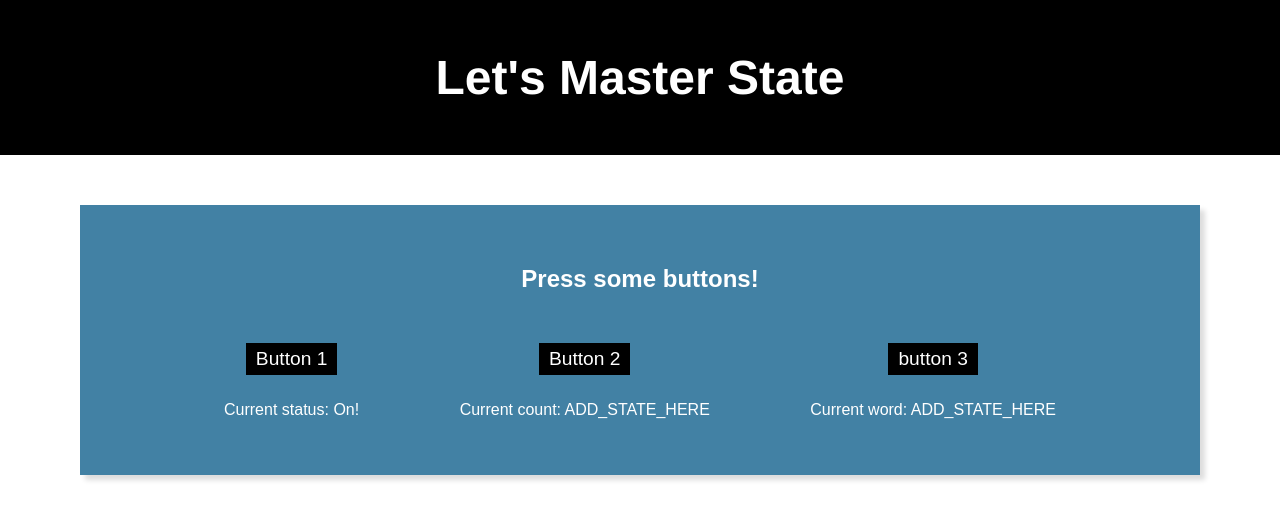
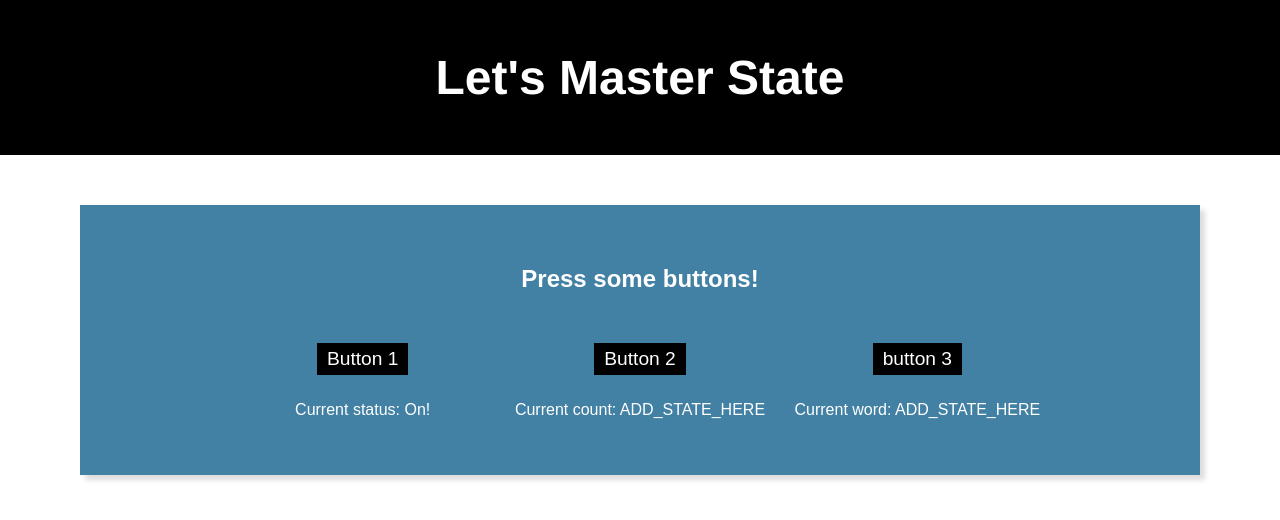
Before and after one commit to upperlinecode/three-button-react-lab, a React (Create React App) app: page / in a window 1280 px wide. Shown: the top 520 px of the page. Built offline with nearby package versions, Linux system fonts and the light colour scheme.

Commit message:
updates styling

```diff
--- a/src/App.css
+++ b/src/App.css
@@ -22,8 +22,8 @@
 }
 
 .StateCard .card-content {
-  display: flex;
-  justify-content: space-between;
+  display: grid;
+  grid-template-columns: 1fr 1fr 1fr;
   margin: 40px 10% 0px;
 }
 
```
